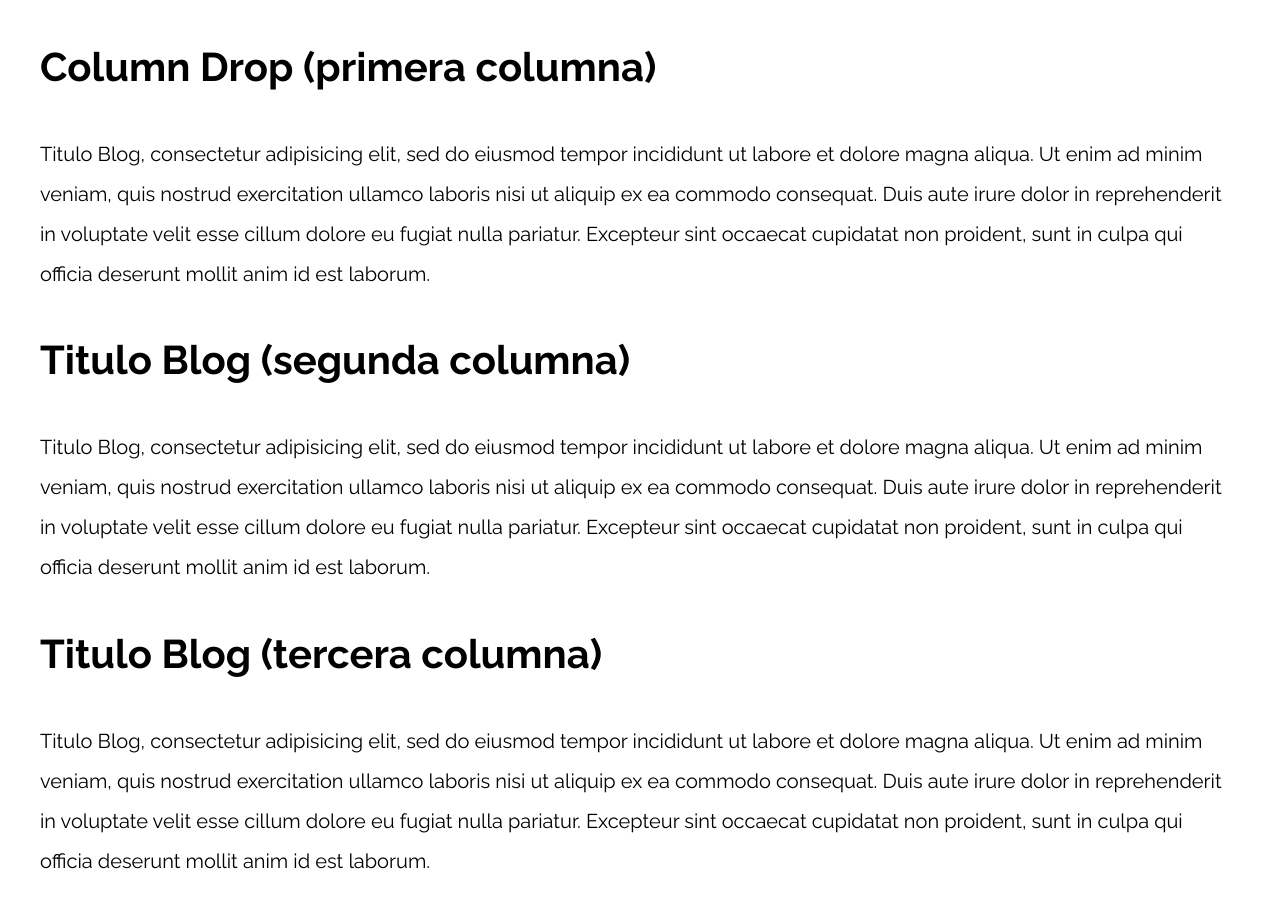
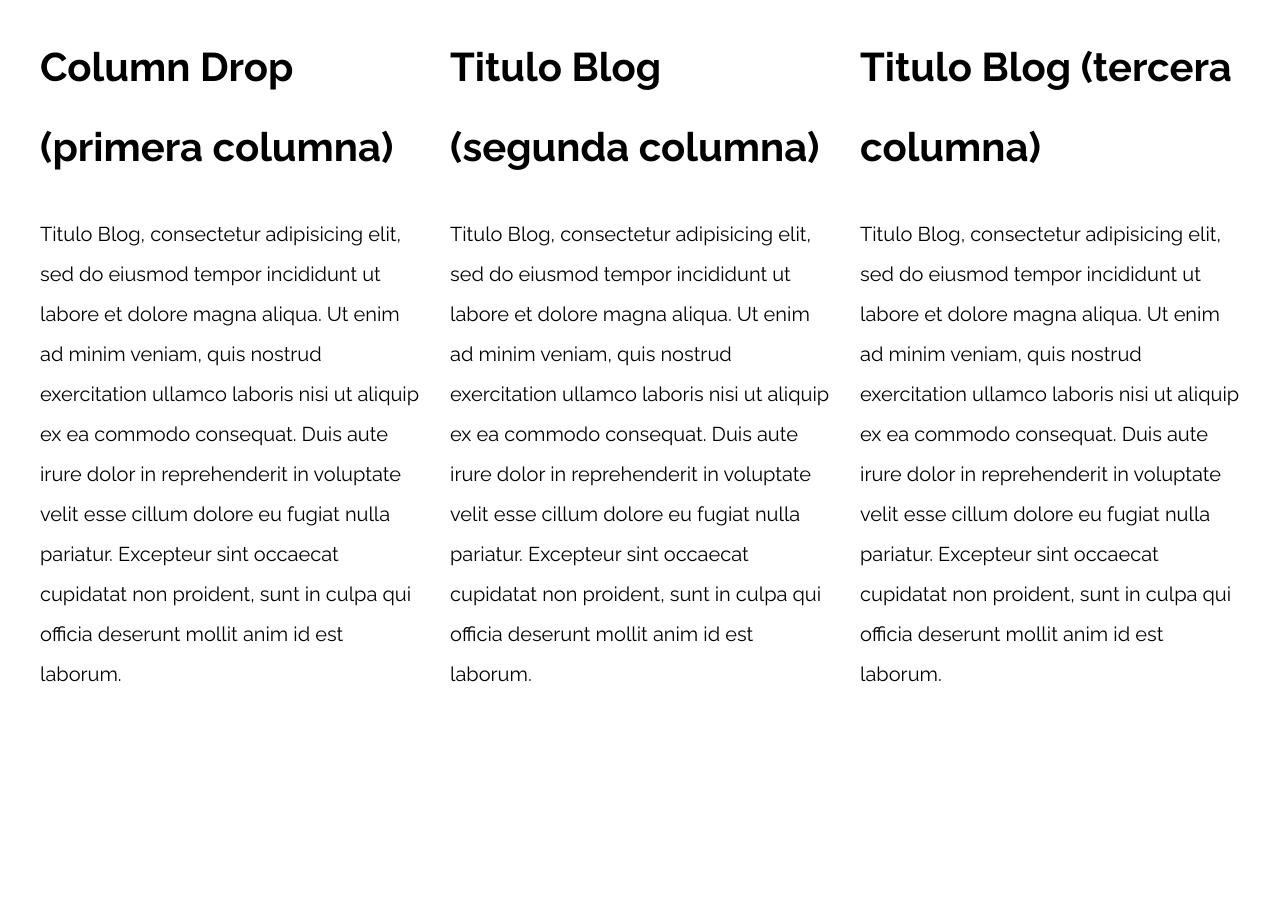
Before and after one commit to dianasalguerosales/Patrones_RWD, a plain HTML site: page PatronesRWD/08-column_drop_flexbox/index.html in a window 1280 px wide. After the commit the page ends 800 px from the top, so only its background shows below. Drawn offline with nearby package versions, Linux system fonts and the light colour scheme.

Commit message:
COLUMN DROP CON FLEX BOX

```diff
--- a/PatronesRWD/08-column_drop_flexbox/css/styles.css
+++ b/PatronesRWD/08-column_drop_flexbox/css/styles.css
@@ -47,4 +47,25 @@ p {
     text-transform: uppercase;
 }
 
-/** CODIGO AQUI **/
+
+/** COLUMN DROP CON FLEX BOX **/
+
+@media (min-width: 480px) {
+    .column-drop {
+        display: flex;
+        justify-content: space-between;
+        flex-wrap: wrap;
+    }
+    .contenido-principal,
+    .primera {
+        flex-basis: calc(50% - 1rem);
+    }
+}
+
+@media (min-width: 768px) {
+    .contenido-principal,
+    .primera,
+    .segunda {
+        flex: 0 0 calc(33.33% - 2rem);
+    }
+}
--- a/PatronesRWD/08-column_drop_flexbox/index.html
+++ b/PatronesRWD/08-column_drop_flexbox/index.html
@@ -1,5 +1,5 @@
 <!DOCTYPE html>
-<html>
+<html lang="es">
 
 <head>
     <meta charset="utf-8">
@@ -12,8 +12,8 @@
 
 <body>
 
-    <div class="contenedor">
-        <main>
+    <div class="contenedor column-drop">
+        <main class="contenido-principal">
             <h1>Column Drop (primera columna)</h1>
             <p>
                 Titulo Blog, consectetur adipisicing elit, sed do eiusmod tempor incididunt ut labore et dolore magna aliqua. Ut enim ad minim veniam, quis nostrud exercitation ullamco laboris nisi ut aliquip ex ea commodo consequat. Duis aute irure dolor in reprehenderit
@@ -21,7 +21,7 @@
             </p>
         </main>
 
-        <aside>
+        <aside class="primera">
             <h1>Titulo Blog (segunda columna)</h1>
             <p>
                 Titulo Blog, consectetur adipisicing elit, sed do eiusmod tempor incididunt ut labore et dolore magna aliqua. Ut enim ad minim veniam, quis nostrud exercitation ullamco laboris nisi ut aliquip ex ea commodo consequat. Duis aute irure dolor in reprehenderit
@@ -29,7 +29,7 @@
             </p>
         </aside>
 
-        <aside>
+        <aside class="segunda">
             <h1>Titulo Blog (tercera columna)</h1>
             <p>
                 Titulo Blog, consectetur adipisicing elit, sed do eiusmod tempor incididunt ut labore et dolore magna aliqua. Ut enim ad minim veniam, quis nostrud exercitation ullamco laboris nisi ut aliquip ex ea commodo consequat. Duis aute irure dolor in reprehenderit
```
